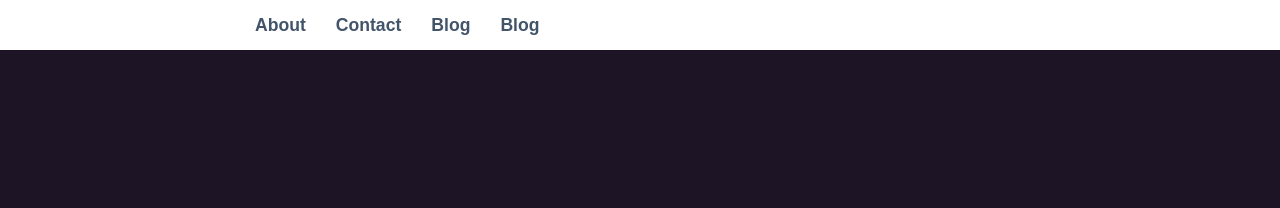
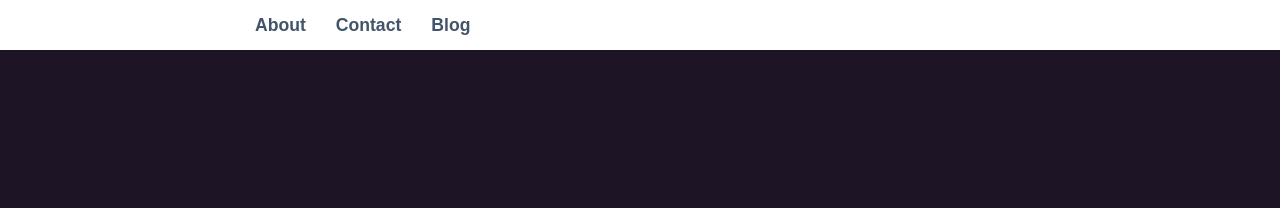
Before and after one commit to destanton/dfresh-site, a Jekyll site: the page built from index.md, in a window 1280 px wide. Shown: the top 208 px of the page. Built offline with Jekyll 4.4.1, drawn with Linux system fonts in a browser that asks for light colours.

Commit message:
remove unnecessary list item

```diff
--- a/_includes/header.html
+++ b/_includes/header.html
@@ -9,9 +9,6 @@
             </li>
           {% endif %}
         {% endfor %}
-        <li>
-          <a href="{{ "/blog/"| prepend: site.url }}">Blog</a>
-        </li>
       </ul>
     </nav>
   </div>
```
